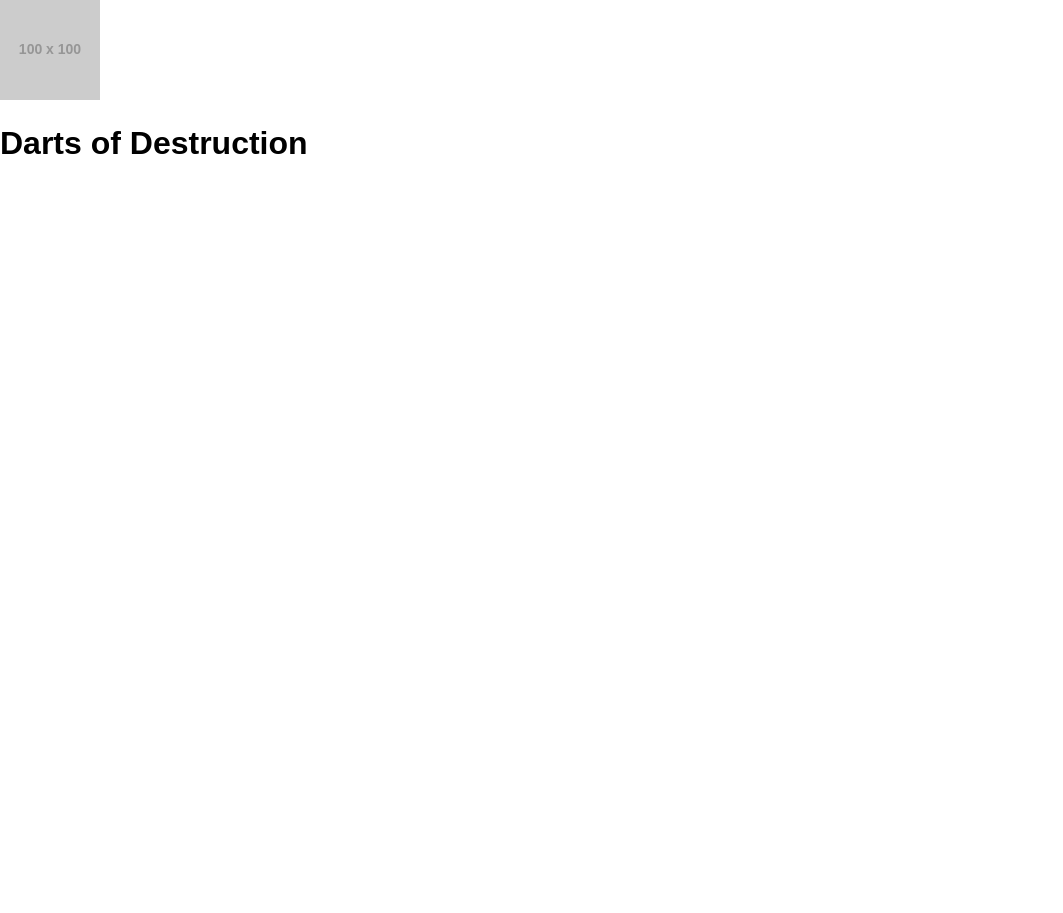
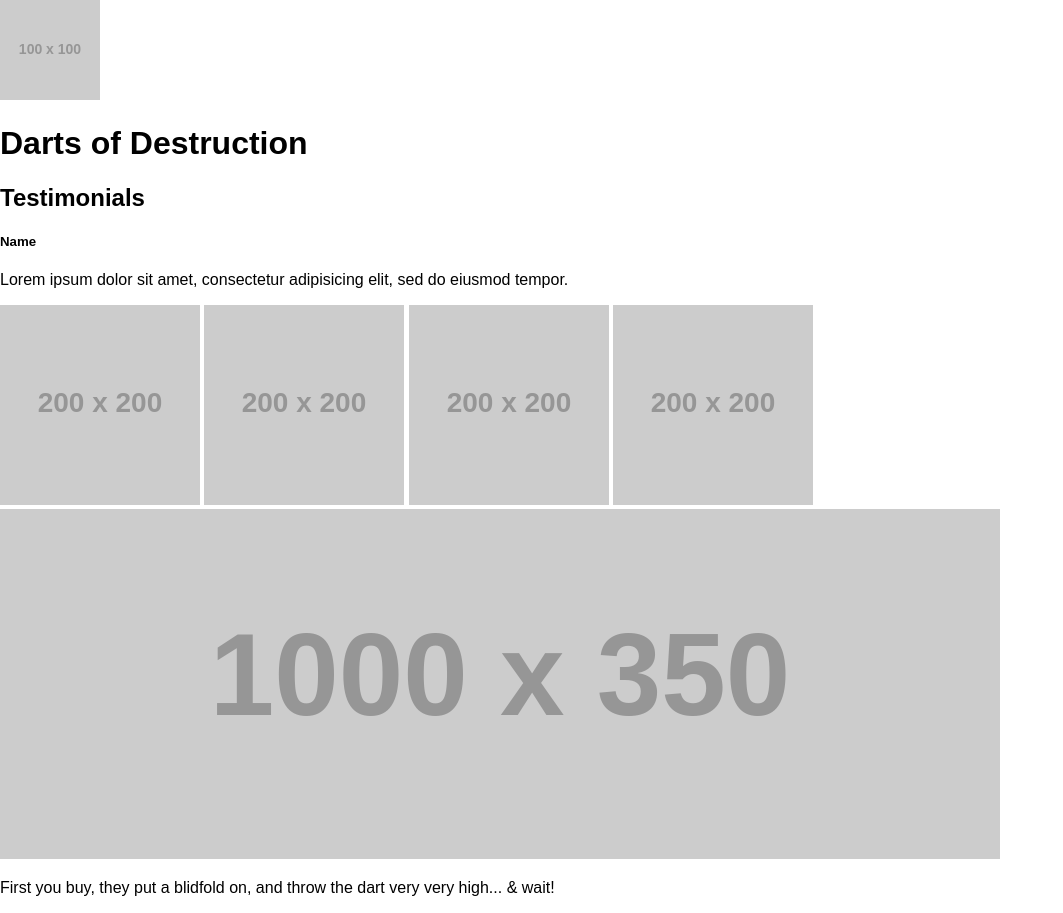
Before and after one commit to BoyzieLee/Darts-of-Destruction, a website with bundled scripts: page app/index.html in a window 1280 px wide. Shown: the whole page, without its empty margins (0-1063 px from the left). Before the commit the page ends 800 px from the top, so only its background shows below. Built offline with nearby package versions, Linux system fonts and the light colour scheme; placeholder pictures from the web are drawn by us; files whose address does not match are found by name.

Commit message:
build scaffold.

```diff
--- a/app/index.html
+++ b/app/index.html
@@ -8,11 +8,45 @@
   </head>
   <body>
     <div class="container">
-      <nav>
-        <img src="http://placehold.it/100x100">
-        <h1>Darts of Destruction</h1>
+      <main>
+        <nav>
+          <img src="http://placehold.it/100x100">
+          <h1>Darts of Destruction</h1>
+        </nav>
+        <div class="carousel">
 
-      </nav>
+        </div>
+        <div class="shoppingCart">
+
+        </div>
+      </main>
+      <section class="testimonialsOuter">
+        <div class="testimonialsInner">
+          <h2>Testimonials</h2>
+          <div class="">
+            <h5>Name</h5>
+            <p>Lorem ipsum dolor sit amet, consectetur adipisicing elit, sed do eiusmod tempor.</p>
+          </div>
+        </div>
+      </section>
+      <section class="productOuter">
+        <div class="productInner">
+          <img src="http://placehold.it/200x200">
+          <img src="http://placehold.it/200x200">
+          <img src="http://placehold.it/200x200">
+          <img src="http://placehold.it/200x200">
+        </div>
+      </section>
+      <section class="map">
+        <img src="http://placehold.it/1000x350">
+      </section>
+      <footer>
+      <p>
+        First you buy, they put a blidfold on, and throw the dart very very high... & wait!
+      </p>
+    </footer>
+
+
     </div>
     <script src="js/bundle.js"></script>
   </body>
```
